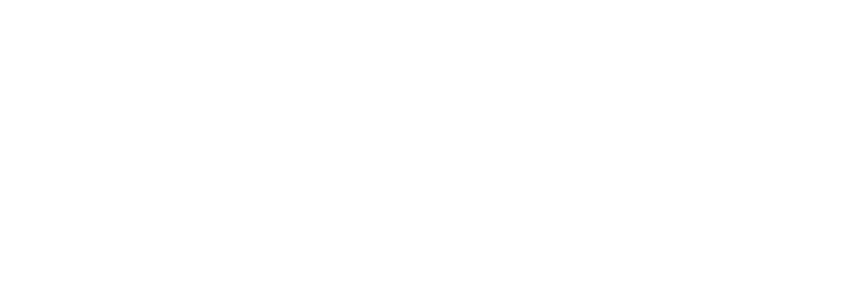
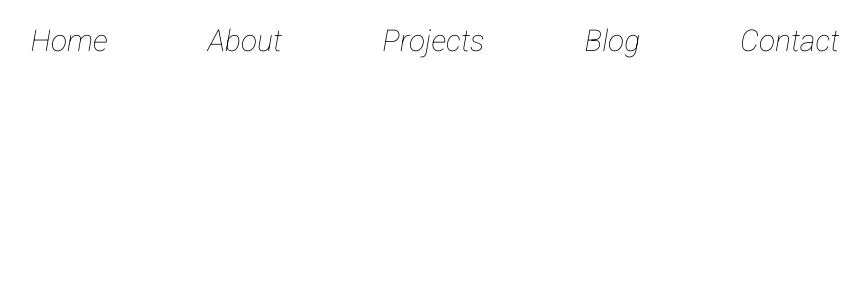
Before and after one commit to Anna2493/Portfolio, a React (Create React App) app: page / in a window 1280 px wide. Shown: the top 300 px of the page, without its empty margins (175-1043 px from the left). Built offline with nearby package versions, Linux system fonts and the light colour scheme.

Commit message:
navigation bar menu outline

```diff
--- a/public/index.html
+++ b/public/index.html
@@ -10,6 +10,10 @@
       content="Web site created using create-react-app"
     />
     <link rel="apple-touch-icon" href="%PUBLIC_URL%/logo192.png" />
+
+<link rel="preconnect" href="https://fonts.googleapis.com">
+<link rel="preconnect" href="https://fonts.gstatic.com" crossorigin>
+<link href="https://fonts.googleapis.com/css2?family=Roboto:ital,wght@1,100&display=swap" rel="stylesheet">
     <!--
       manifest.json provides metadata used when your web app is installed on a
       user's mobile device or desktop. See https://developers.google.com/web/fundamentals/web-app-manifest/
--- a/src/App.css
+++ b/src/App.css
@@ -1,38 +1,7 @@
-.App {
-  text-align: center;
+* {
+  box-sizing: border-box;
+  margin: 0;
+  padding: 0;
+  font-family: 'Roboto', sans-serif;
+  font-size: 30px;
 }
-
-.App-logo {
-  height: 40vmin;
-  pointer-events: none;
-}
-
-@media (prefers-reduced-motion: no-preference) {
-  .App-logo {
-    animation: App-logo-spin infinite 20s linear;
-  }
-}
-
-.App-header {
-  background-color: #282c34;
-  min-height: 100vh;
-  display: flex;
-  flex-direction: column;
-  align-items: center;
-  justify-content: center;
-  font-size: calc(10px + 2vmin);
-  color: white;
-}
-
-.App-link {
-  color: #61dafb;
-}
-
-@keyframes App-logo-spin {
-  from {
-    transform: rotate(0deg);
-  }
-  to {
-    transform: rotate(360deg);
-  }
-}
--- a/src/App.js
+++ b/src/App.js
@@ -1,9 +1,10 @@
 import './App.css';
+import NavigationBar from './components/navigation_bar/NavigationBar'
 
 function App() {
   return (
-    <div>
-
+    <div className='App'>
+      <NavigationBar/>
     </div>
   );
 }
--- /dev/null
+++ b/src/components/navigation_bar/NavigationBar.css
@@ -0,0 +1,30 @@
+.nav-items{
+    background: white;
+    height: 80px;
+    display: flex;
+    justify-content: center;
+    align-items: center;
+    font-size: 20px;
+}
+
+
+.nav-menu{
+    display: grid;
+    grid-template-columns: repeat(5, auto);
+    grid-gap: 100px;
+    list-style: none;
+    text-align: center;
+    justify-content: end;
+    margin-right: 2rem;
+}
+
+.nav-links{
+    color: black;
+    text-decoration: none;
+}
+
+.nav-links:hover{
+    color: rgb(127, 10, 143);
+    transition: all 0.2s ease-out;
+
+}
--- /dev/null
+++ b/src/components/navigation_bar/NavigationBar.js
@@ -0,0 +1,26 @@
+import React, { Component } from 'react'
+import { NavigationItems } from './NavigationItems'
+import './NavigationBar.css'
+
+class NavigationBar extends Component {
+    render() {
+        return (
+            <nav className='nav-items'>
+
+                <ul className='nav-menu'>
+                    {NavigationItems.map((item, index) => {
+                        return (
+                            <li key={index}>
+                                <a className={item.className} href={item.url}>
+                                    {item.label}
+                                </a>
+                            </li>
+                        )
+                    })}
+                </ul>
+            </nav>
+        )
+    }
+}
+
+export default NavigationBar
--- /dev/null
+++ b/src/components/navigation_bar/NavigationItems.js
@@ -0,0 +1,29 @@
+export const NavigationItems = [
+    {
+        label: 'Home',
+        url: '#',
+        className: 'nav-links'
+    },
+    {
+        label: 'About',
+        url: '#',
+        className: 'nav-links'
+    },
+    {
+        label: 'Projects',
+        url: '#',
+        className: 'nav-links'
+    },
+    {
+        label: 'Blog',
+        url: '#',
+        className: 'nav-links'
+    },
+    {
+        label: 'Contact',
+        url: '#',
+        className: 'nav-links'
+    },
+
+
+]
```
Also changed, not shown: src/components/Button.css (added), src/components/Button.js (added).
